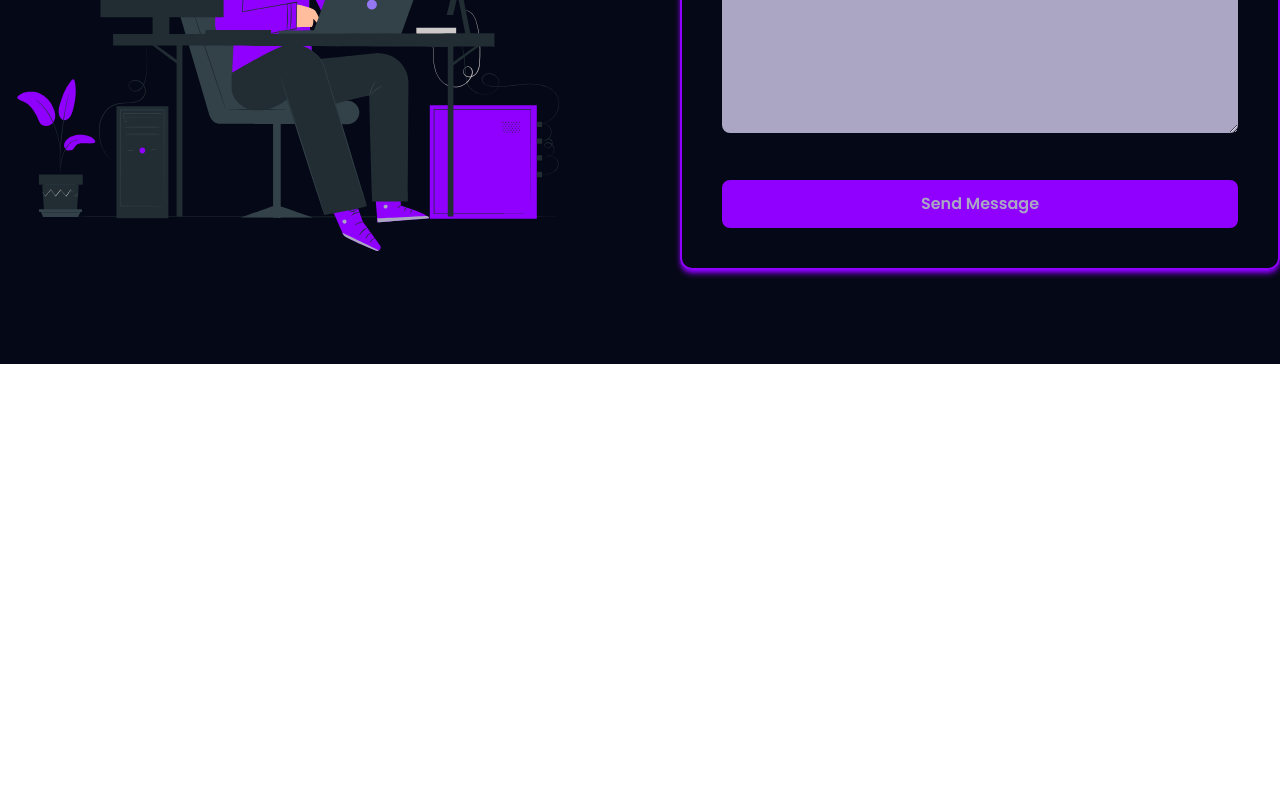
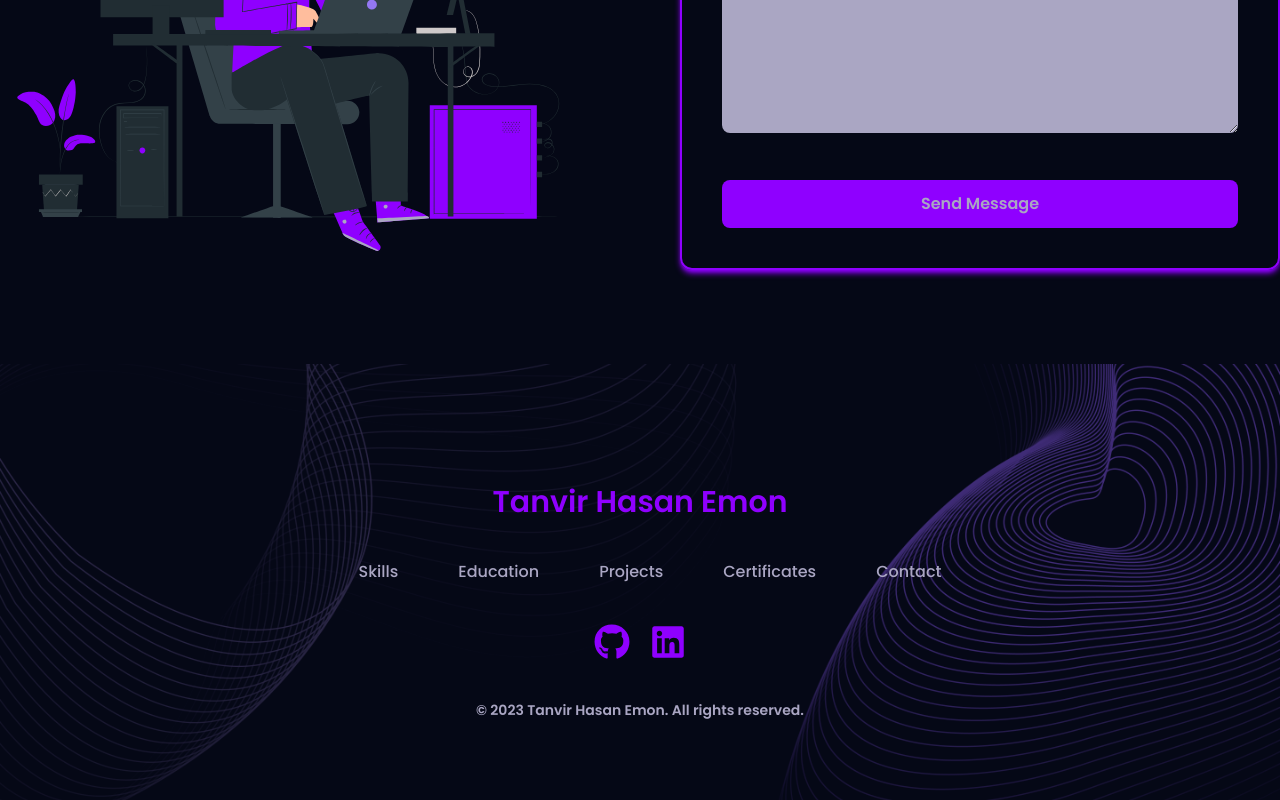
Before and after one commit to tanvir0908/tanvir-hasan-emon-portfolio, a React (Vite) app: page / in a window 1280 px wide. Shown: the part 6035-6835 px from the top of the page. Before the commit the page ends 6399 px from the top, so only its background shows below. Built offline with nearby package versions, Linux system fonts and the light colour scheme.

Commit message:
Final version 1.0

```diff
--- a/src/components/Contact/Contact.jsx
+++ b/src/components/Contact/Contact.jsx
@@ -46,7 +46,7 @@ export default function Contact() {
           <div className="flex-1">
             <form
               ref={form}
-              className="border-2 w-full border-primary p-10 rounded-xl shadow-md shadow-primary"
+              className="border-2 w-[23rem] md:w-[30rem] lg:w-full border-primary p-6 md:p-10 rounded-xl shadow-md shadow-primary"
               onSubmit={sendEmail}
             >
               <p className="font-medium">Name</p>
--- /dev/null
+++ b/src/components/Footer/Footer.jsx
@@ -0,0 +1,76 @@
+// import { Link } from "react-router-dom";
+import { Link } from "react-scroll";
+import "../Banner/Banner.css";
+import { FaGithub, FaLinkedin } from "react-icons/fa";
+import { NavLink } from "react-router-dom";
+
+export default function Footer() {
+  const navLinks = [
+    {
+      link: "skills",
+      name: "Skills",
+    },
+    {
+      link: "education",
+      name: "Education",
+    },
+    {
+      link: "projects",
+      name: "Projects",
+    },
+    {
+      link: "certificates",
+      name: "Certificates",
+    },
+    {
+      link: "contact",
+      name: "Contact",
+    },
+  ];
+  return (
+    <div
+      id="projects"
+      className="w-full background px-5 xl:px-0 bg-secondary py-20 text-gray"
+    >
+      <div className="max-w-7xl mx-auto py-10">
+        <h2 className="text-2xl md:text-3xl mb-10 text-center font-semibold text-primary">
+          Tanvir Hasan Emon
+        </h2>
+        <div className="text-center">
+          <ul className="list-none flex flex-col md:flex-row justify-center items-center gap-5 lg:gap-10">
+            {navLinks.map((link, index) => (
+              <li
+                key={index}
+                className="cursor-pointer text-center hover:text-primary duration-500 text-gray font-medium pl-2 md:pl-5 nav-item"
+              >
+                <Link
+                  to={link.link}
+                  spy={true}
+                  smooth={true}
+                  offset={-50}
+                  duration={1000}
+                >
+                  {link.name}
+                </Link>
+              </li>
+            ))}
+          </ul>
+        </div>
+        <p className="flex mt-10 gap-5 text-3xl md:text-4xl text-primary justify-center">
+          <NavLink to={"https://github.com/tanvir0908"} target="_blank">
+            <FaGithub />
+          </NavLink>
+          <NavLink
+            to={"https://www.linkedin.com/in/tanvir-hasan-emon/"}
+            target="_blank"
+          >
+            <FaLinkedin />
+          </NavLink>
+        </p>
+      </div>
+      <p className="font-semibold text-sm text-center">
+        © 2023 Tanvir Hasan Emon. All rights reserved.
+      </p>
+    </div>
+  );
+}
--- a/src/components/Navbar/Navbar.jsx
+++ b/src/components/Navbar/Navbar.jsx
@@ -6,18 +6,6 @@ import { IoMenu, IoClose } from "react-icons/io5";
 export default function Navbar() {
   const [toggle, setToggle] = useState(false);
   const [scroll, setScroll] = useState(false);
-
-  const transitionNavbar = () => {
-    if (window.scrollY > 200) {
-      setScroll(true);
-    } else {
-      setScroll(false);
-    }
-  };
-  useEffect(() => {
-    window.addEventListener("scroll", transitionNavbar);
-    return () => window.removeEventListener("scroll", transitionNavbar);
-  }, []);
 
   const navLinks = [
     {
@@ -41,6 +29,18 @@ export default function Navbar() {
       name: "Contact",
     },
   ];
+
+  const transitionNavbar = () => {
+    if (window.scrollY > 200) {
+      setScroll(true);
+    } else {
+      setScroll(false);
+    }
+  };
+  useEffect(() => {
+    window.addEventListener("scroll", transitionNavbar);
+    return () => window.removeEventListener("scroll", transitionNavbar);
+  }, []);
 
   return (
     <div
--- a/src/layout/Root.jsx
+++ b/src/layout/Root.jsx
@@ -2,6 +2,7 @@ import Banner from "../components/Banner/Banner";
 import Certificates from "../components/Certificates/Certificates";
 import Contact from "../components/Contact/Contact";
 import Education from "../components/Education/Education";
+import Footer from "../components/Footer/Footer";
 import Navbar from "../components/Navbar/Navbar";
 import Projects from "../components/Projects/Projects";
 import Skills from "../components/Skills/Skills";
@@ -16,6 +17,7 @@ export default function Root() {
       <Projects />
       <Certificates />
       <Contact />
+      <Footer />
     </div>
   );
 }
```
Also changed, not shown: src/components/Footer/Footer.css (added).
